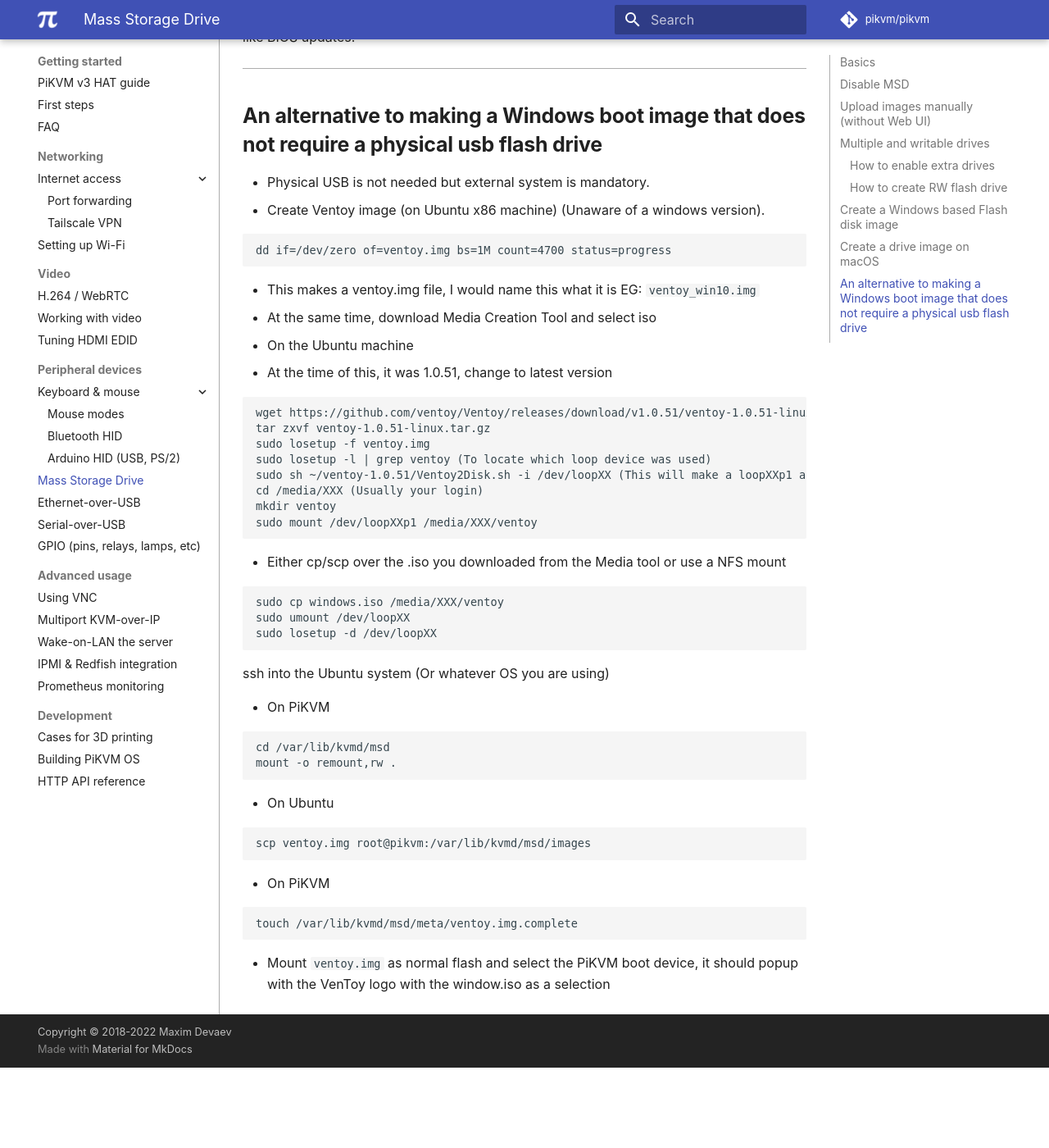
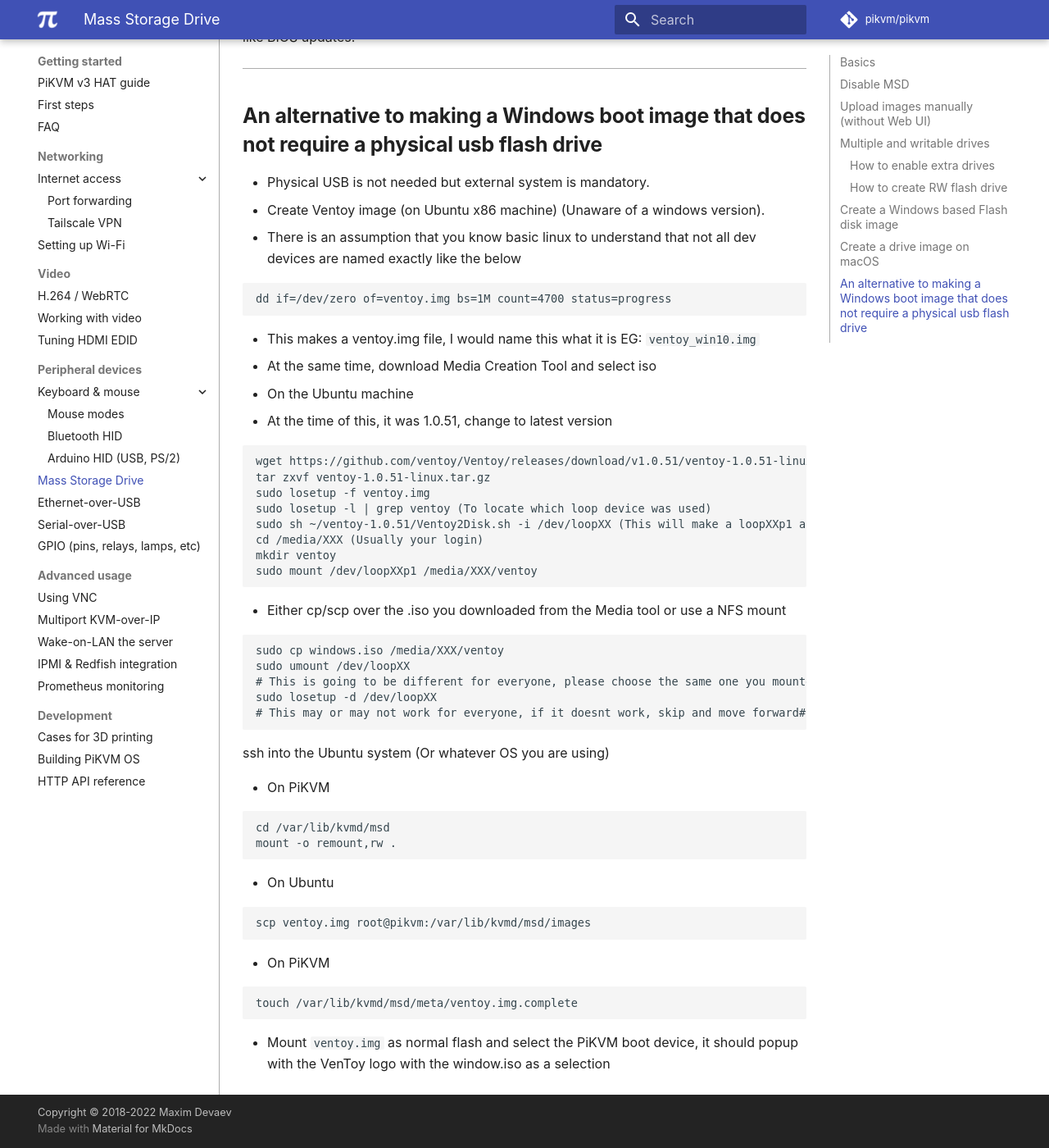
Before and after one commit to pikvm/pikvm, an MkDocs documentation site: the page built from docs/msd.md, in a window 1280 px wide and 1400 px high, scrolled down 5471 px. Shown: the whole window at 82% size. Built offline with MkDocs 1.6.1 and Material for MkDocs 9.7.7, drawn with Linux system fonts in a browser that asks for light colours; some web fonts are replaced; comment, search, counter and statistics services are not loaded; before the commit the page ends 6773 px from its top, so only the background shows below that.

Commit message:
Update msd.md (#637)
* Update msd.md

Added verbiage for clarity

* Update msd.md

* Update msd.md

````diff
--- a/docs/msd.md
+++ b/docs/msd.md
@@ -230,6 +230,7 @@
 
 * Physical USB is not needed but external system is mandatory.
 * Create Ventoy image (on Ubuntu x86 machine) (Unaware of a windows version).
+* There is an assumption that you know basic linux to understand that not all dev devices are named exactly like the below
 
 ```
 dd if=/dev/zero of=ventoy.img bs=1M count=4700 status=progress
@@ -257,7 +258,9 @@
 ```
 sudo cp windows.iso /media/XXX/ventoy
 sudo umount /dev/loopXX
+# This is going to be different for everyone, please choose the same one you mounted earlier
 sudo losetup -d /dev/loopXX
+# This may or may not work for everyone, if it doesnt work, skip and move forward#
 ```
 
 ssh into the Ubuntu system (Or whatever OS you are using)
````
